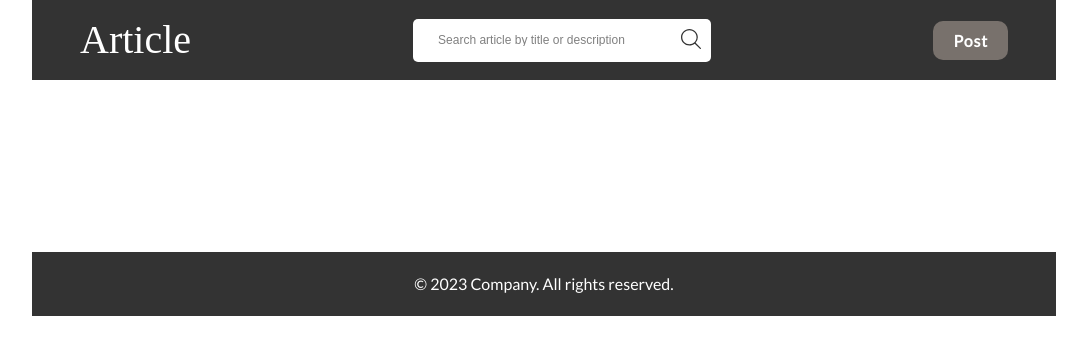
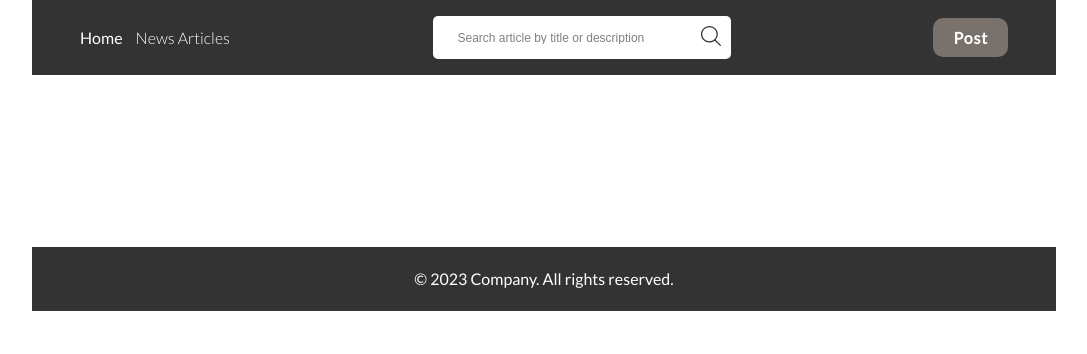
Before and after one commit to KotenkoNata/articles-list, a React (Create React App) app: page / in a window 1280 px wide. Shown: the top 354 px of the page, without its empty margins (96-1183 px from the left). Built offline with nearby package versions, Linux system fonts and the light colour scheme; a web font is replaced by a local one.

Commit message:
feat: add navigation element, active NavLink

```diff
--- a/src/components/Header/Header.js
+++ b/src/components/Header/Header.js
@@ -3,7 +3,8 @@ import SearchUserArticle from "../SearchUserArticle";
 import React from "react";
 import {useDispatch, useSelector} from "react-redux";
 import {updateShowForm} from "../../redux/userArticles/userArticlesReducer";
-import NewUserArticles from "../NewUserArticlesForm/NewUserArticlesForm";
+import Navigation from "../Navigation/Navigation";
+
 function Header() {
     const dispatch = useDispatch();
 
@@ -13,9 +14,7 @@ function Header() {
         return dispatch(updateShowForm(!show));
     }
     return <header className={styles.Header}>
-        <div>
-            <h1 className={styles.HeaderTitle}>Article</h1>
-        </div>
+        <Navigation />
         <SearchUserArticle />
         <button className={styles.showFormBtn} onClick={handleOnClick}>{show ? 'Close' : 'Post'}</button>
     </header>
--- /dev/null
+++ b/src/components/Navigation/Navigation.js
@@ -0,0 +1,21 @@
+import {NavLink} from "react-router-dom";
+import routes from "../../routes";
+import styles from "./Navigation.module.css";
+
+const Navigation = () => {
+    return (<div>
+            <nav className={styles.navigation}>
+                <NavLink to={routes.userArticles}
+                         className={({ isActive, isPending }) =>
+                             isPending ? `${styles.pending}` : isActive ? `${styles.active}` : ""
+                         }
+                >Home </NavLink>
+                <NavLink className={({ isActive, isPending }) =>
+                    isPending ? `${styles.pending}` : isActive ? `${styles.active}` : ""
+                } to={routes.newsArticles}>News Articles</NavLink>
+            </nav>
+        </div>
+    )
+}
+
+export default Navigation;
--- /dev/null
+++ b/src/components/Navigation/Navigation.module.css
@@ -0,0 +1,21 @@
+.navigation a{
+    font-family: 'Lato', sans-serif;
+    font-weight: 300;
+    font-size: 16px;
+    line-height: 19px;
+    text-align: center;
+
+    color: #FFFFFF;
+}
+
+.navigation a:first-of-type{
+    margin-right: 10px;
+}
+
+.navigation .active {
+    font-weight: 400;
+}
+
+.navigation .pending {
+    color: #FFFFFF;
+}
--- a/src/index.css
+++ b/src/index.css
@@ -23,6 +23,10 @@ img {
   height: auto;
 }
 
+a {
+  text-decoration: none;
+}
+
 *{
   margin: 0;
   padding: 0;
```
